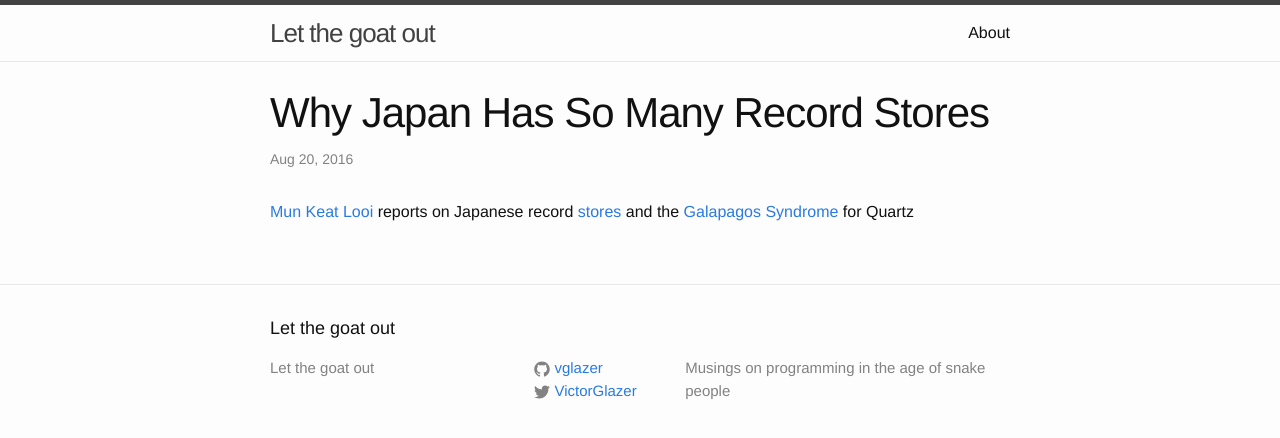
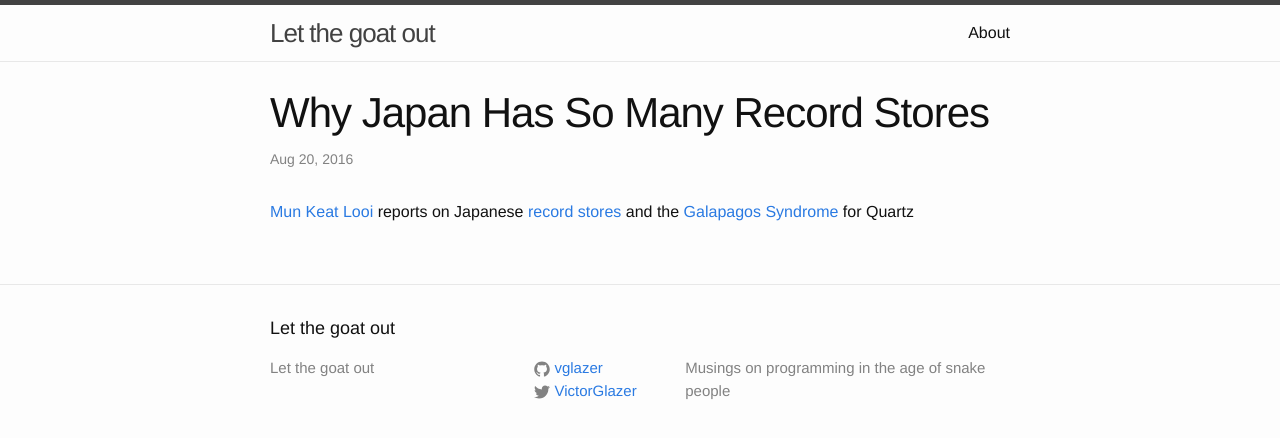
Before and after one commit to vglazer/vglazer.github.io, a Jekyll site: the page built from _posts/2016-08-20-why-japan-has-more-record-stores.markdown, in a window 1280 px wide. Shown: the top 438 px of the page. Built offline with Jekyll 4.4.1, drawn with Linux system fonts in a browser that asks for light colours.

```diff
--- a/_posts/2016-08-20-why-japan-has-more-record-stores.markdown
+++ b/_posts/2016-08-20-why-japan-has-more-record-stores.markdown
@@ -5,4 +5,4 @@ date:   2016-08-20 10:06:00
 categories: music japan business tech
 ---
 
-[Mun Keat Looi](https://twitter.com/munkeatlooi) reports on Japanese record [stores](http://qz.com/711490/why-japan-has-more-music-stores-than-the-rest-of-the-world/) and the [Galapagos Syndrome](https://en.wikipedia.org/wiki/Gal%C3%A1pagos_syndrome) for Quartz
+[Mun Keat Looi](https://twitter.com/munkeatlooi) reports on Japanese [record stores](http://qz.com/711490/why-japan-has-more-music-stores-than-the-rest-of-the-world/) and the [Galapagos Syndrome](https://en.wikipedia.org/wiki/Gal%C3%A1pagos_syndrome) for Quartz
```
